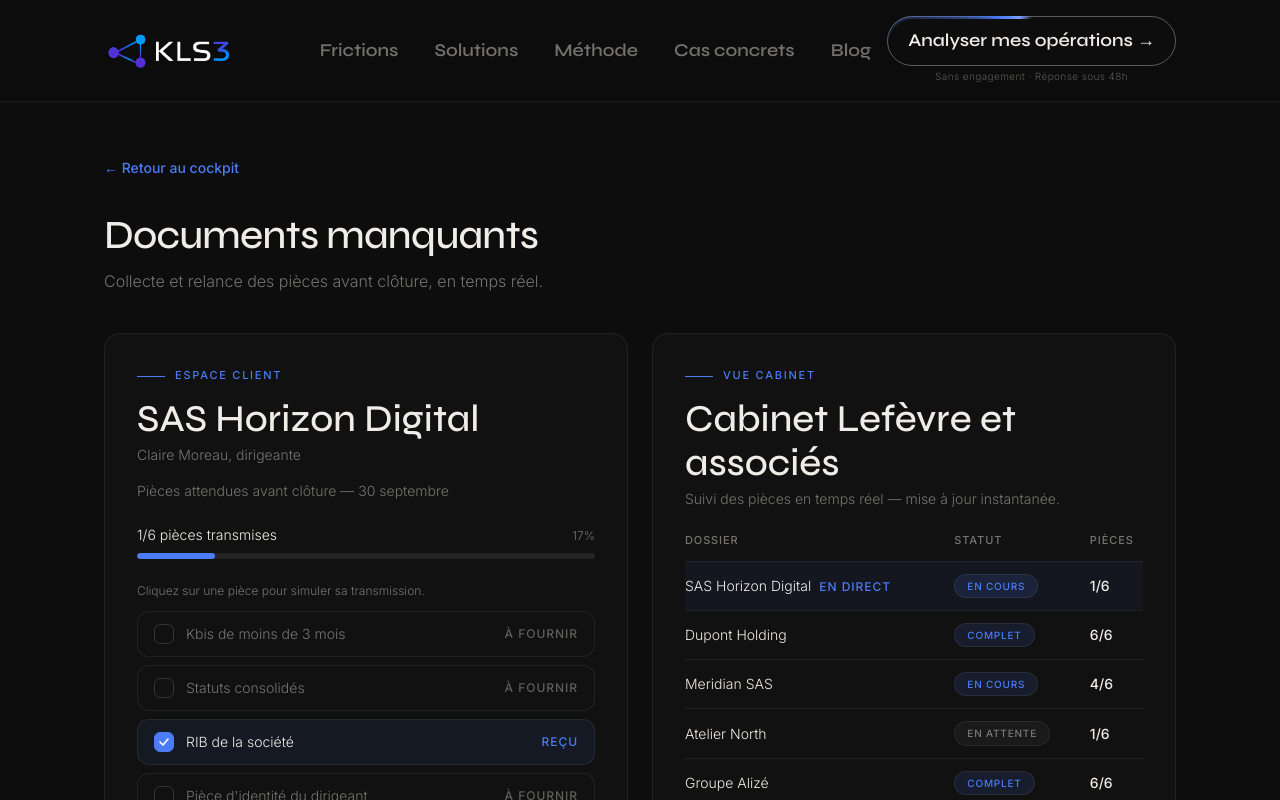
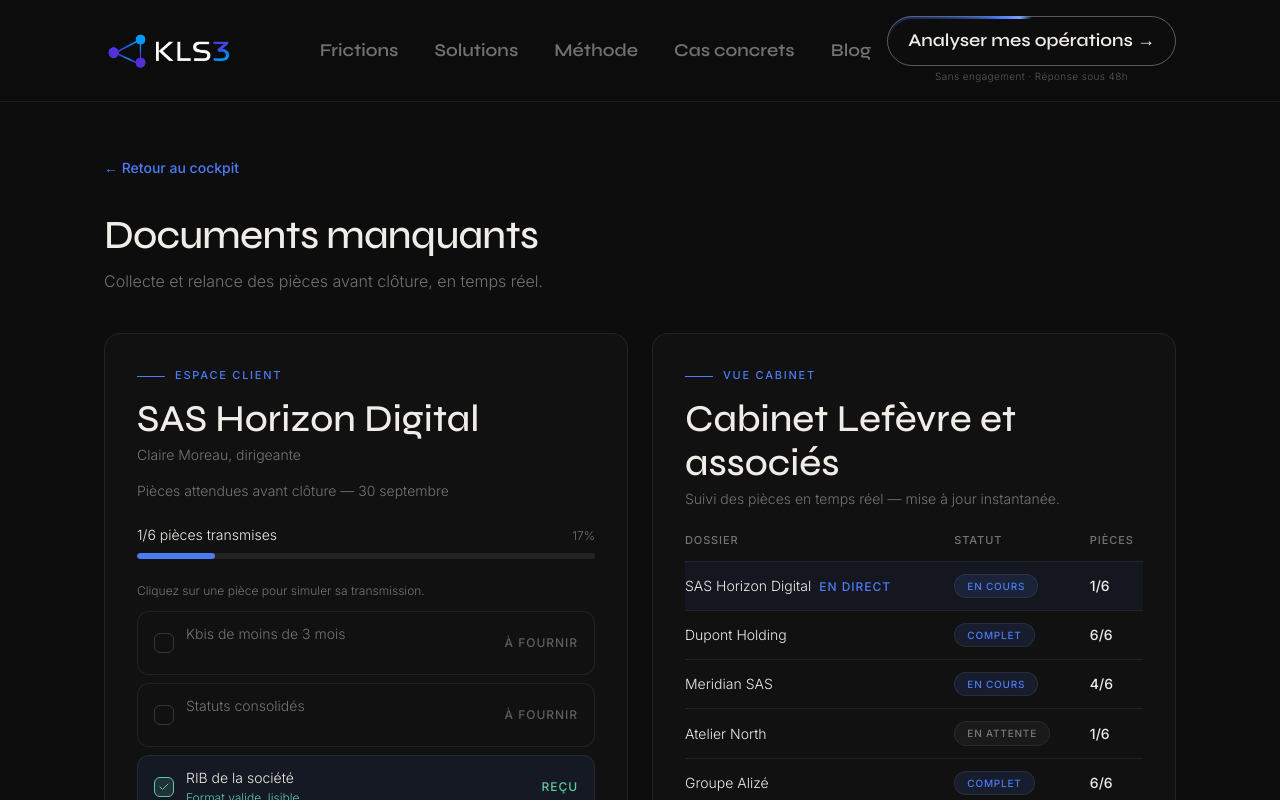
Before and after one commit to Prince2Lu/kls3-dev, a Next.js app: page /demo/finance/documents-manquants in a window 1280 px wide. Shown: the top 800 px of the page. Built offline with nearby package versions, Linux system fonts and the light colour scheme.

Commit message:
feat: effets visuels Tier 2 sur les 5 modules (vérification, synchro animée, timeline, événements, tâches)

```diff
--- a/components/demo/ChecklistItem.tsx
+++ b/components/demo/ChecklistItem.tsx
@@ -1,4 +1,10 @@
 'use client'
+
+import { useEffect, useRef, useState } from 'react'
+import { AnimatePresence, motion } from 'framer-motion'
+import { Check, Loader2 } from 'lucide-react'
+import { VERIFICATION_DELAY_MS } from '@/lib/data/verticals/finance/documents-manquants'
+import { fadeWaitTransition } from '@/components/demo/shared/motionPresets'
 
 interface ChecklistItemProps {
   id: string
@@ -7,48 +13,110 @@ interface ChecklistItemProps {
   onToggle: (id: string) => void
 }
 
+type ItemPhase = 'idle' | 'verification' | 'recu'
+
+function secondaryCopy(phase: ItemPhase) {
+  if (phase === 'verification') return 'Contrôle en cours...'
+  if (phase === 'recu') return 'Format valide, lisible'
+  return '\u00A0'
+}
+
 export default function ChecklistItem({ id, label, received, onToggle }: ChecklistItemProps) {
+  const [isVerifying, setIsVerifying] = useState(false)
+  const timeoutRef = useRef<number | null>(null)
+
+  const clearTimer = () => {
+    if (timeoutRef.current !== null) {
+      window.clearTimeout(timeoutRef.current)
+      timeoutRef.current = null
+    }
+  }
+
+  useEffect(() => () => clearTimer(), [])
+
+  const phase: ItemPhase = received ? 'recu' : isVerifying ? 'verification' : 'idle'
+
+  const handleClick = () => {
+    if (received) {
+      clearTimer()
+      setIsVerifying(false)
+      onToggle(id)
+      return
+    }
+
+    if (isVerifying) {
+      clearTimer()
+      setIsVerifying(false)
+      return
+    }
+
+    setIsVerifying(true)
+    timeoutRef.current = window.setTimeout(() => {
+      timeoutRef.current = null
+      setIsVerifying(false)
+      onToggle(id)
+    }, VERIFICATION_DELAY_MS)
+  }
+
   return (
     <button
       type="button"
-      onClick={() => onToggle(id)}
+      onClick={handleClick}
       aria-pressed={received}
+      aria-busy={isVerifying}
       className="flex w-full items-center gap-3 rounded-xl border border-white/[0.07] px-4 py-3 text-left transition-colors duration-200 hover:border-accent/60"
       style={{
-        background: received ? 'rgba(75,123,245,0.08)' : '#111111',
+        background: received || isVerifying ? 'rgba(75,123,245,0.08)' : '#111111',
       }}
     >
       <span
         className="flex h-5 w-5 flex-none items-center justify-center rounded-md border transition-colors"
         style={{
-          borderColor: received ? '#4B7BF5' : 'rgba(255,255,255,0.15)',
-          background: received ? '#4B7BF5' : 'transparent',
+          borderColor:
+            phase === 'recu' ? '#5DCAA5' : phase === 'verification' ? '#4B7BF5' : 'rgba(255,255,255,0.15)',
+          background: phase === 'recu' ? 'rgba(93,202,165,0.15)' : 'transparent',
         }}
         aria-hidden
       >
-        {received && (
-          <svg viewBox="0 0 12 12" className="h-3 w-3">
-            <path
-              d="M2 6l3 3 5-6"
-              stroke="#fff"
-              strokeWidth={1.6}
-              strokeLinecap="round"
-              strokeLinejoin="round"
-              fill="none"
-            />
-          </svg>
+        {phase === 'verification' && (
+          <Loader2 className="h-3 w-3 animate-spin" style={{ color: '#4B7BF5' }} />
         )}
+        {phase === 'recu' && <Check className="h-3 w-3" style={{ color: '#5DCAA5' }} />}
       </span>
+
+      <span className="min-w-0 flex-1">
+        <span
+          className={`block text-sm ${
+            received || isVerifying ? 'text-foreground' : 'font-light text-foreground-muted'
+          }`}
+        >
+          {label}
+        </span>
+        <span className="relative mt-0.5 block min-h-4">
+          <AnimatePresence mode="wait" initial={false}>
+            <motion.span
+              key={phase}
+              className="absolute inset-x-0 top-0 block text-xs font-light"
+              style={{
+                color:
+                  phase === 'verification' ? '#4B7BF5' : phase === 'recu' ? '#5DCAA5' : 'transparent',
+              }}
+              initial={{ opacity: 0 }}
+              animate={{ opacity: 1 }}
+              exit={{ opacity: 0 }}
+              transition={fadeWaitTransition}
+            >
+              {secondaryCopy(phase)}
+            </motion.span>
+          </AnimatePresence>
+        </span>
+      </span>
+
       <span
-        className={`text-sm ${received ? 'text-foreground' : 'font-light text-foreground-muted'}`}
-      >
-        {label}
-      </span>
-      <span
-        className="ml-auto text-xs font-medium uppercase"
+        className="ml-auto flex-none text-xs font-medium uppercase"
         style={{
           letterSpacing: '0.08em',
-          color: received ? '#4B7BF5' : 'rgba(240,237,232,0.35)',
+          color: received ? '#5DCAA5' : 'rgba(240,237,232,0.35)',
         }}
       >
         {received ? 'Reçu' : 'À fournir'}
--- a/components/demo/events/EventBoard.tsx
+++ b/components/demo/events/EventBoard.tsx
@@ -1,3 +1,5 @@
+'use client'
+
 import type { ClientEvent, EventColumnConfig } from '@/lib/types/demo'
 import EventColumn from './EventColumn'
 
--- a/components/demo/events/EventCard.tsx
+++ b/components/demo/events/EventCard.tsx
@@ -1,3 +1,5 @@
+'use client'
+
 import {
   Building2,
   Check,
@@ -47,6 +49,7 @@ interface EventCardProps {
 }
 
 export default function EventCard({ event, onAdvance }: EventCardProps) {
+  const isNew = event.isNew === true
   const isResolved = event.status === 'resolu'
   const actionLabel = eventActionLabels[event.status]
   const iconKey = eventTypeIcons[event.eventType]
@@ -61,8 +64,18 @@ export default function EventCard({ event, onAdvance }: EventCardProps) {
 
   return (
     <article
-      className="rounded-xl border border-white/[0.07] px-3.5 py-3"
-      style={{ background: isResolved ? 'rgba(93,202,165,0.08)' : '#111111' }}
+      className="rounded-xl px-3.5 py-3"
+      style={{
+        background: isNew
+          ? 'rgba(75,123,245,0.06)'
+          : isResolved
+            ? 'rgba(93,202,165,0.08)'
+            : '#111111',
+        borderWidth: 1,
+        borderStyle: 'solid',
+        borderColor: isNew ? '#4B7BF5' : 'rgba(255,255,255,0.07)',
+        transition: 'border-color 800ms ease, background-color 800ms ease',
+      }}
     >
       <div className="flex items-start gap-3">
         <span
--- a/components/demo/sync/ConnectedToolsPanel.tsx
+++ b/components/demo/sync/ConnectedToolsPanel.tsx
@@ -1,3 +1,4 @@
+import { syncDelays } from '@/lib/data/verticals/finance/synchronisation'
 import type { ConnectedTool, ToolSyncStatus } from '@/lib/types/demo'
 import ToolSyncCard from './ToolSyncCard'
 
@@ -26,7 +27,12 @@ export default function ConnectedToolsPanel({ tools, statuses }: ConnectedToolsP
 
       <div className="mt-8 space-y-3" aria-live="polite" aria-atomic="false">
         {tools.map((tool) => (
-          <ToolSyncCard key={tool.id} tool={tool} status={statuses[tool.id] ?? 'attente'} />
+          <ToolSyncCard
+            key={tool.id}
+            tool={tool}
+            status={statuses[tool.id] ?? 'attente'}
+            delayMs={syncDelays[tool.id] ?? 1000}
+          />
         ))}
       </div>
     </section>
--- a/components/demo/tasks/TaskRow.tsx
+++ b/components/demo/tasks/TaskRow.tsx
@@ -1,3 +1,7 @@
+'use client'
+
+import { motion } from 'framer-motion'
+import { Check } from 'lucide-react'
 import DemoButton from '@/components/demo/shared/DemoButton'
 import type { DemoTask, TeamMember } from '@/lib/types/demo'
 import { assignLabel, markDoneLabel, unassignedLabel } from '@/lib/data/verticals/finance/affectation-pilotage'
@@ -13,21 +17,35 @@ interface TaskRowProps {
 
 export default function TaskRow({ task, members, onAssign, onMarkDone }: TaskRowProps) {
   return (
-    <article
-      className="rounded-xl border border-white/[0.07] bg-card px-4 py-3.5"
-      style={task.done ? { opacity: 0.5 } : undefined}
-    >
+    <article className="rounded-xl border border-white/[0.07] bg-card px-4 py-3.5">
       <div className="flex flex-col gap-3 md:flex-row md:items-center md:justify-between">
         <div className="min-w-0 flex-1">
           <div className="flex flex-wrap items-center gap-2">
             <SourceTag label={task.sourcePackLabel} />
             <UrgencyBadge urgency={task.urgency} />
           </div>
-          <p
-            className={`mt-2 text-sm font-medium text-foreground ${task.done ? 'line-through' : ''}`}
-          >
-            {task.title}
-          </p>
+          <div className="mt-2 flex items-start gap-2">
+            {task.done ? (
+              <motion.span
+                className="mt-0.5 flex-none"
+                initial={{ scale: 0 }}
+                animate={{ scale: 1 }}
+                transition={{ duration: 0.25, ease: 'easeOut' }}
+                aria-hidden
+              >
+                <Check className="h-4 w-4" style={{ color: '#5DCAA5' }} />
+              </motion.span>
+            ) : null}
+            <p
+              className={`text-sm font-medium text-foreground ${task.done ? 'line-through' : ''}`}
+              style={{
+                opacity: task.done ? 0.5 : 1,
+                transition: 'opacity 0.3s ease',
+              }}
+            >
+              {task.title}
+            </p>
+          </div>
         </div>
 
         <div className="flex flex-col gap-2 sm:flex-row sm:items-center">
--- a/lib/data/verticals/finance/documents-manquants.ts
+++ b/lib/data/verticals/finance/documents-manquants.ts
@@ -25,6 +25,8 @@ export const staticDossiers: StaticDossierRow[] = [
   { clientName: 'Groupe Alizé', status: 'complet', itemsReceived: '6/6' },
 ]
 
+export const VERIFICATION_DELAY_MS = 700
+
 export const reminderSteps: ReminderStep[] = [
   { id: 'j3', delayLabel: 'J+3', channel: 'Email', title: 'Première relance' },
   { id: 'j7', delayLabel: 'J+7', channel: 'Email', title: 'Deuxième relance' },
--- a/lib/data/verticals/finance/evenements-clients.ts
+++ b/lib/data/verticals/finance/evenements-clients.ts
@@ -13,6 +13,8 @@ export const initialEvents: ClientEvent[] = [
   { id: 'evt-4', clientName: 'Julien Fontaine', eventType: 'Modification des statuts', status: 'en_cours' },
   { id: 'evt-5', clientName: 'Camille Rousseau', eventType: 'Changement de siège social', status: 'resolu' },
 ]
+
+export const NEW_EVENT_HIGHLIGHT_MS = 3000
 
 export const eventPool: EventTypePoolEntry[] = [
   { clientName: 'Thomas Weber', eventType: "Changement d'actionnaire" },
--- a/lib/types/demo.ts
+++ b/lib/types/demo.ts
@@ -89,6 +89,7 @@ export interface ClientEvent {
   clientName: string
   eventType: string
   status: EventStatus
+  isNew?: boolean
 }
 
 export interface EventTypePoolEntry {
```
Also changed, not shown: components/demo/events/EventsDemo.tsx (+21 -7 lines), components/demo/onboarding/OnboardingStageStep.tsx (+50 -26 lines), components/demo/sync/ToolSyncCard.tsx (+32 -1 lines).
